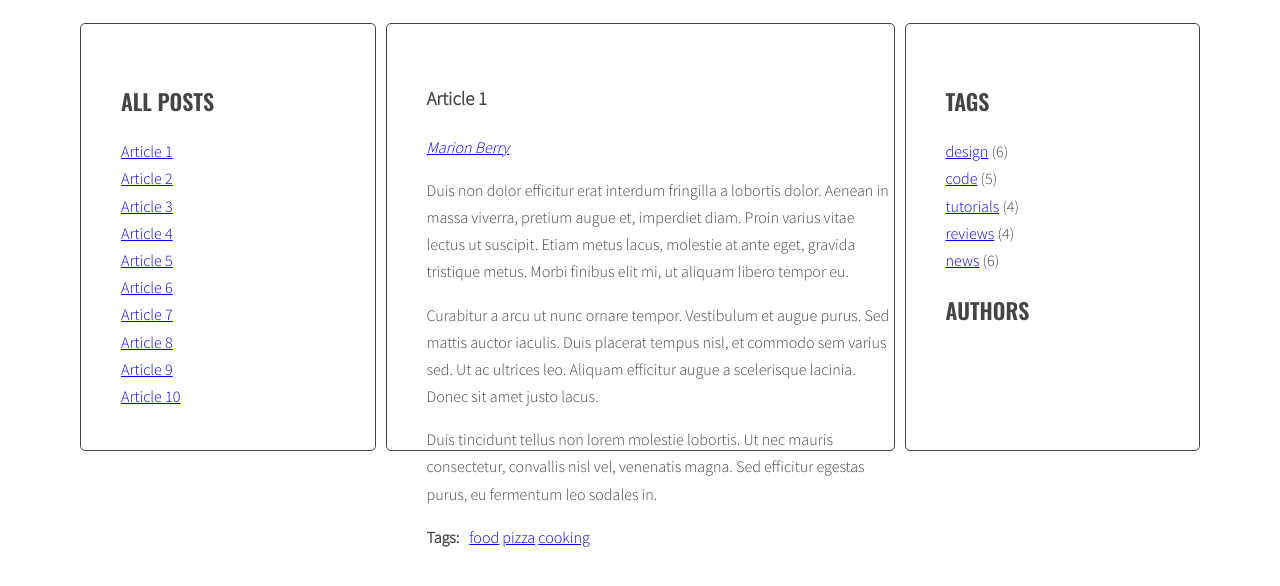
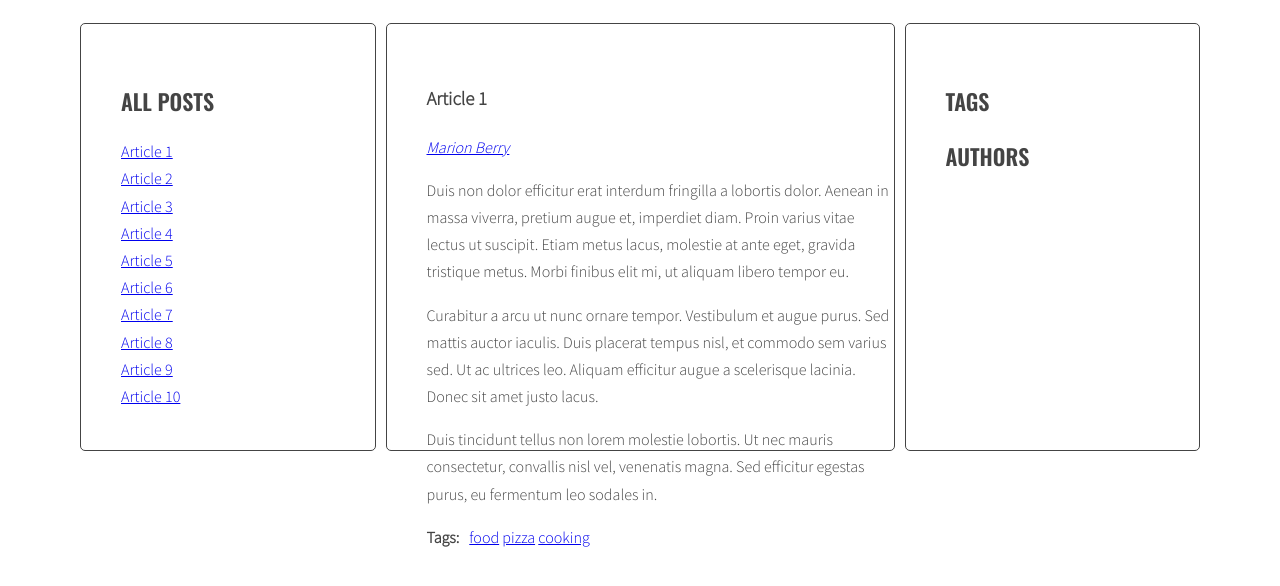
Before and after one commit to ewenowak/javascript-blog, a website: page index.html in a window 1280 px wide. Shown: the part 220-806 px from the top of the page. Drawn offline with nearby package versions, Linux system fonts and the light colour scheme.

Commit message:
Modified generateTags function for script.js

```diff
--- a/index.html
+++ b/index.html
@@ -180,11 +180,6 @@
             <aside class="sidebar">
               <h2 class="section-title">Tags</h2>
               <ul class="list tags">
-                <li><a href="#">design</a> <span>(6)</span></li>
-                <li><a href="#">code</a> <span>(5)</span></li>
-                <li><a href="#">tutorials</a> <span>(4)</span></li>
-                <li><a href="#">reviews</a> <span>(4)</span></li>
-                <li><a href="#">news</a> <span>(6)</span></li>
               </ul>
               <h2 class="section-title">Authors</h2>
               <ul class="list authors">
--- a/js/script.js
+++ b/js/script.js
@@ -48,7 +48,8 @@
     optTitleSelector = '.post-title',
     optTitleListSelector = '.titles',
     optArticleTagsSelector = '.post-tags .list',
-    optArticleAuthorSelector = '.post-author';
+    optArticleAuthorSelector = '.post-author',
+    optTagsListSelector = '.tags.list';
 
 
   const generateTitleLinks = function (customSelector = ''){
@@ -112,6 +113,9 @@
 
   const generateTags = function (){
 
+    /* [NEW] create a new variable allTags with an empty object */
+    let allTags = {};
+
     /* find all articles */
 
     const articles = document.querySelectorAll(optArticleSelector);
@@ -138,7 +142,7 @@
       /* split tags into array */
 
       const articleTagsArray = articleTags.split(' ');
-      console.log (articleTagsArray);
+      console.log ('articleTagsArray', articleTagsArray);
 
       /* START LOOP: for each tag */
 
@@ -153,6 +157,13 @@
 
         html = html + ' ' + linkHTML;
 
+        //* [NEW] check if this link is NOT already in allTags */
+        if(!allTags[tag]) {
+        /* [NEW] add tag to allTags object */
+        allTags[tag] = 1;
+        } else {
+          allTags[tag]++;
+        }
       /* END LOOP: for each tag */
       }
 
@@ -160,8 +171,31 @@
 
       tagWrapper.innerHTML = html;
       console.log(tagWrapper.innerHTML);
+
     /* END LOOP: for every article: */
     }
+
+    /* [NEW] find list of tags in right column */
+
+    const tagList = document.querySelector(optTagsListSelector);
+
+    /* [NEW] create variable for all links HTML code */
+
+    let allTagsHTML = '';
+
+    /* [NEW] START LOOP: for each tag in allTags: */
+
+    for(let tag in allTags){
+
+      /* [NEW] generate code of a link and add it to allTagsHTML */
+      allTagsHTML += tag + ' (' + allTags[tag] + ') ';
+
+    /* [NEW] END LOOP: for each tag in allTags: */
+    }
+
+    /*[NEW] add HTML from allTagsHTML to tagList */
+    tagList.innerHTML = '<a href="' +  + '">' + allTagsHTML + '</a>';
+    console.log('tagList.innetHTML', tagList.innerHTML);
   };
 
   generateTags();
```
